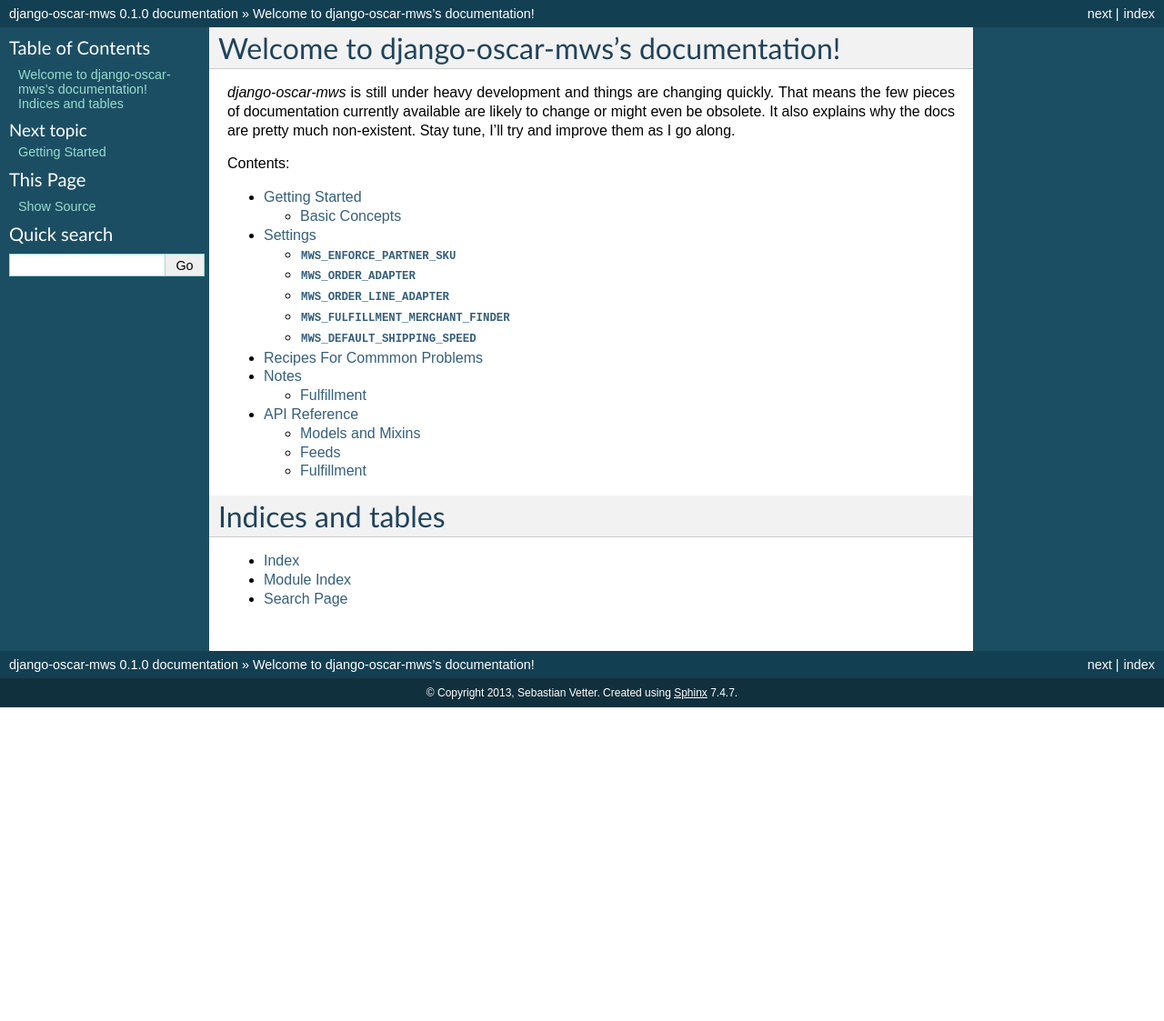
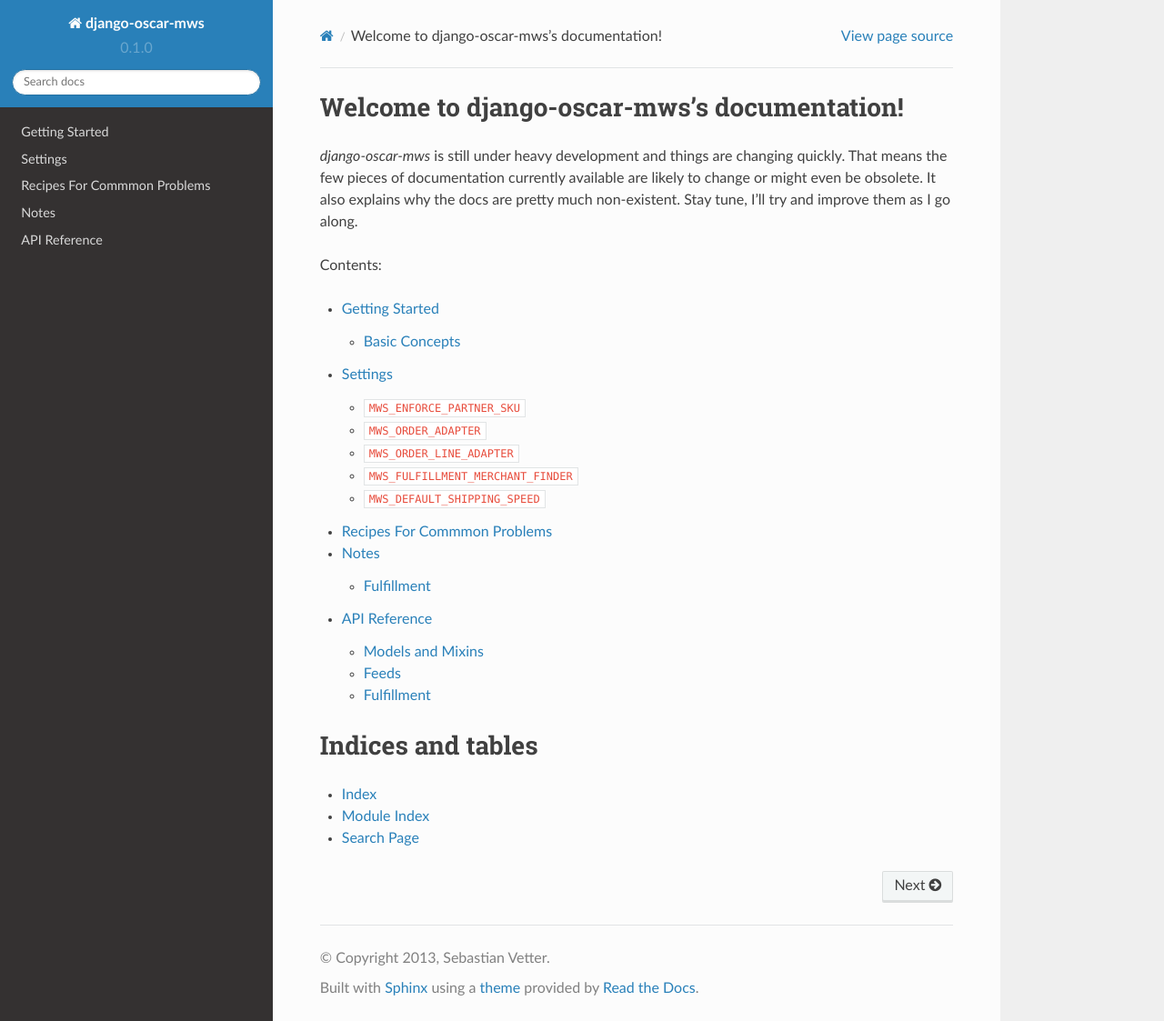
Before and after one commit to django-oscar/django-oscar-mws, a Sphinx documentation site: the page built from docs/source/index.rst, in a window 1280 px wide and 1123 px high. Shown: the whole window at 91% size. Built offline with Sphinx 7.4.7 and the Read the Docs theme 2.0.0, drawn with Linux system fonts in a browser that asks for light colours.

Commit message:
Add RTD theme for docs locally

```diff
--- a/docs/source/conf.py
+++ b/docs/source/conf.py
@@ -110,13 +110,16 @@
 # a list of builtin themes.
 html_theme = 'default'
 
+ON_RTD = os.environ.get('READTHEDOCS', None) == 'True'
+if not ON_RTD:  # only import and set the theme if we're building docs locally
+    import sphinx_rtd_theme
+    html_theme = 'sphinx_rtd_theme'
+    html_theme_path = [sphinx_rtd_theme.get_html_theme_path()]
+
 # Theme options are theme-specific and customize the look and feel of a theme
 # further.  For a list of options available for each theme, see the
 # documentation.
 #html_theme_options = {}
-
-# Add any paths that contain custom themes here, relative to this directory.
-#html_theme_path = []
 
 # The name for this set of Sphinx documents.  If None, it defaults to
 # "<project> v<release> documentation".
--- a/requirements.txt
+++ b/requirements.txt
@@ -17,6 +17,7 @@
 
 # documentation
 Sphinx==1.2.2
+sphinx_rtd_theme
 
 # Code style and coverage
 flake8>=0.8
```
